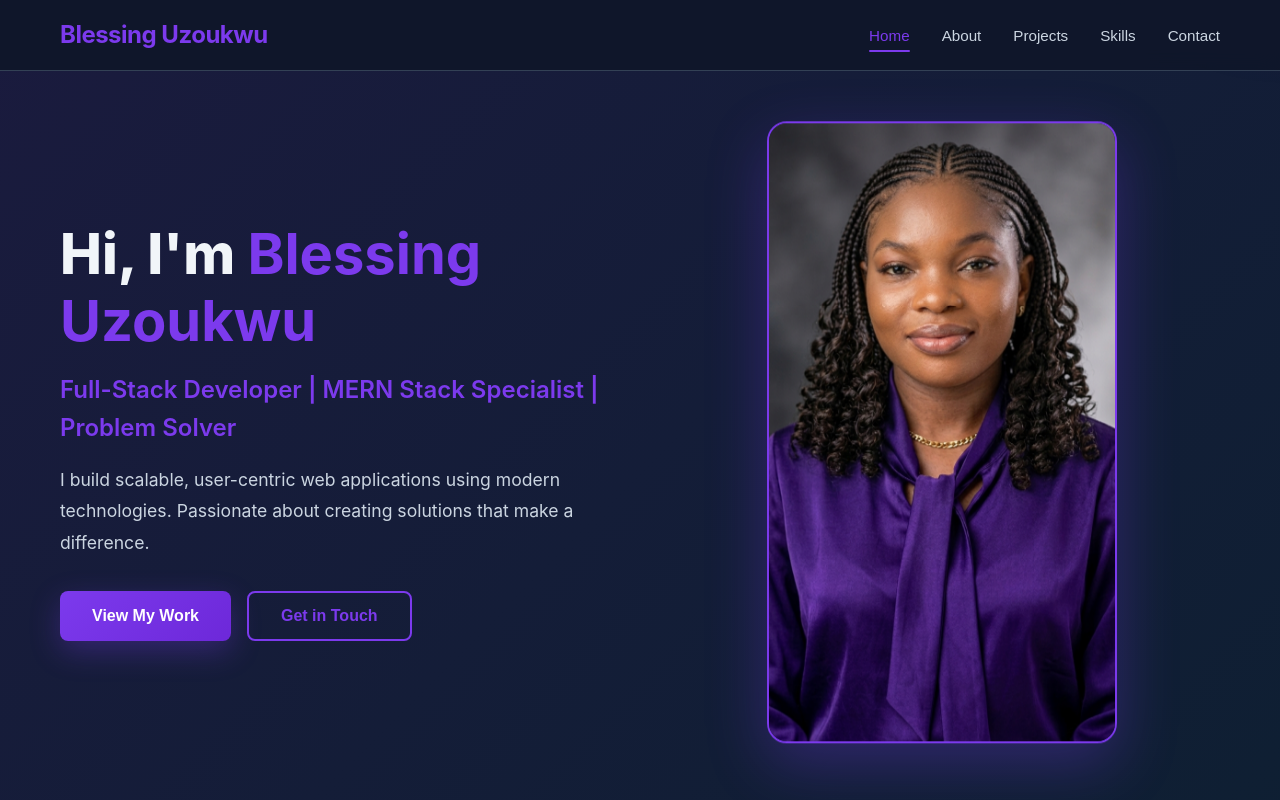
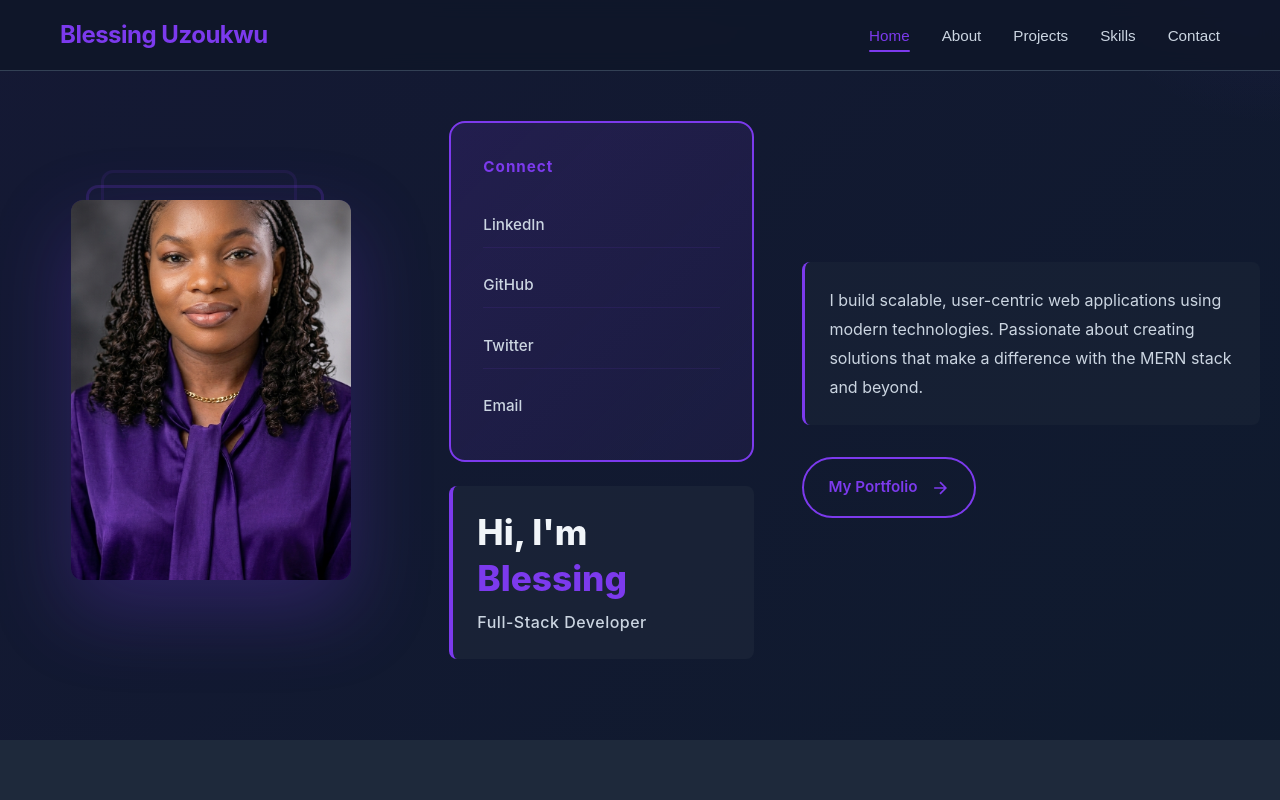
Before and after one commit to Blessbae01/BLESSING-UZOUKWU, a Next.js app: page / in a window 1280 px wide. Shown: the top 800 px of the page. Built offline with nearby package versions, Linux system fonts and the light colour scheme.

Commit message:
refactor: redesign hero section with modern asymmetrical layout
Update hero section to match reference design with purple theme

Co-authored-by: Blessing Uzoukwu <112573736+Blessbae01@users.noreply.github.com>

```diff
--- a/app/page.tsx
+++ b/app/page.tsx
@@ -58,42 +58,51 @@ export default function Home() {
 
       {/* Hero Section */}
       <section id="home" className="hero">
-        <div className="hero-content">
-          <div className="hero-text">
-            <h1 className="hero-title">
-              Hi, I&apos;m <span className="highlight">Blessing Uzoukwu</span>
-            </h1>
-            <p className="hero-subtitle">
-              Full-Stack Developer | MERN Stack Specialist | Problem Solver
-            </p>
+        <div className="hero-container">
+          {/* Left: Image with geometric frames */}
+          <div className="hero-image-section">
+            <div className="image-frames">
+              <div className="frame frame-1"></div>
+              <div className="frame frame-2"></div>
+              <div className="frame frame-3"></div>
+              <Image
+                src="/images/headshot.png"
+                alt="Blessing Uzoukwu - Full Stack Developer"
+                width={300}
+                height={400}
+                className="profile-image"
+                priority
+              />
+            </div>
+          </div>
+
+          {/* Center: Social links and intro box */}
+          <div className="hero-center-section">
+            <div className="social-box">
+              <h3>Connect</h3>
+              <Link href="https://www.linkedin.com/in/blessing-uzoukwu" target="_blank">LinkedIn</Link>
+              <Link href="https://github.com/Blessbae01" target="_blank">GitHub</Link>
+              <Link href="https://twitter.com" target="_blank">Twitter</Link>
+              <Link href="mailto:uzoukwublessing34@gmail.com">Email</Link>
+            </div>
+            <div className="intro-box">
+              <h1>Hi, I&apos;m <span>Blessing</span></h1>
+              <p>Full-Stack Developer</p>
+            </div>
+          </div>
+
+          {/* Right: Description and portfolio link */}
+          <div className="hero-right-section">
             <p className="hero-description">
               I build scalable, user-centric web applications using modern technologies.
-              Passionate about creating solutions that make a difference.
+              Passionate about creating solutions that make a difference with the MERN stack and beyond.
             </p>
-            <div className="hero-buttons">
-              <button
-                className="btn btn-primary"
-                onClick={() => scrollToSection('projects')}
-              >
-                View My Work
-              </button>
-              <button
-                className="btn btn-secondary"
-                onClick={() => scrollToSection('contact')}
-              >
-                Get in Touch
-              </button>
-            </div>
-          </div>
-          <div className="hero-image">
-            <Image
-              src="/images/headshot.png"
-              alt="Blessing Uzoukwu - Full Stack Developer"
-              width={300}
-              height={300}
-              className="profile-image"
-              priority
-            />
+            <Link href="#projects" className="portfolio-link">
+              <span>My Portfolio</span>
+              <svg viewBox="0 0 24 24" fill="none" stroke="currentColor" strokeWidth="2">
+                <path d="M5 12h14M12 5l7 7-7 7" />
+              </svg>
+            </Link>
           </div>
         </div>
       </section>
--- a/css/styles.css
+++ b/css/styles.css
@@ -133,7 +133,7 @@ pre {
   min-height: calc(100vh - 60px);
   display: flex;
   align-items: center;
-  background: linear-gradient(135deg, rgba(124, 58, 237, 0.1) 0%, rgba(6, 182, 212, 0.05) 100%);
+  background: linear-gradient(135deg, rgba(124, 58, 237, 0.05) 0%, rgba(6, 182, 212, 0.02) 100%);
   position: relative;
   overflow: hidden;
 }
@@ -150,64 +150,186 @@ pre {
   animation: float 6s ease-in-out infinite;
 }
 
-@keyframes float {
-  0%,
-  100% {
-    transform: translateY(0px);
-  }
-  50% {
-    transform: translateY(30px);
-  }
-}
-
-.hero-content {
-  max-width: 1200px;
+.hero-container {
+  max-width: 1400px;
   margin: 0 auto;
   padding: 0 20px;
   display: grid;
-  grid-template-columns: 1fr 1fr;
+  grid-template-columns: 1fr 0.8fr 1.2fr;
   gap: 3rem;
   align-items: center;
   position: relative;
   z-index: 1;
 }
 
-.hero-text h1 {
-  font-size: 3.5rem;
-  line-height: 1.2;
-  margin-bottom: 1rem;
+/* Left: Image with frames */
+.hero-image-section {
+  display: flex;
+  justify-content: center;
+  position: relative;
+}
+
+.image-frames {
+  position: relative;
+  width: 280px;
+  height: 380px;
+}
+
+.frame {
+  position: absolute;
+  border: 3px solid rgba(124, 58, 237, 0.3);
+  border-radius: 12px;
+}
+
+.frame-1 {
+  width: 100%;
+  height: 100%;
+  left: 0;
+  top: 0;
+}
+
+.frame-2 {
+  width: 85%;
+  height: 90%;
+  left: 15px;
+  top: -15px;
+  border-color: rgba(124, 58, 237, 0.2);
+}
+
+.frame-3 {
+  width: 70%;
+  height: 80%;
+  left: 30px;
+  top: -30px;
+  border-color: rgba(124, 58, 237, 0.1);
+}
+
+.profile-image {
+  position: absolute;
+  width: 100%;
+  height: 100%;
+  object-fit: cover;
+  border-radius: 12px;
+  box-shadow: 0 30px 80px rgba(124, 58, 237, 0.25);
+  z-index: 2;
+}
+
+/* Center: Social box and intro */
+.hero-center-section {
+  display: flex;
+  flex-direction: column;
+  gap: 1.5rem;
+}
+
+.social-box {
+  background: linear-gradient(135deg, rgba(124, 58, 237, 0.15) 0%, rgba(124, 58, 237, 0.08) 100%);
+  border: 2px solid var(--primary);
+  border-radius: 16px;
+  padding: 2rem;
+  display: flex;
+  flex-direction: column;
+  gap: 1rem;
+}
+
+.social-box h3 {
+  color: var(--primary);
+  font-size: 0.95rem;
+  font-weight: 700;
+  letter-spacing: 1px;
+  margin-bottom: 0.5rem;
+}
+
+.social-box a {
+  color: var(--text-secondary);
+  text-decoration: none;
+  font-size: 0.95rem;
+  font-weight: 500;
+  padding: 0.6rem 0;
+  border-bottom: 1px solid rgba(124, 58, 237, 0.1);
+  transition: all 0.3s ease;
+}
+
+.social-box a:last-child {
+  border-bottom: none;
+}
+
+.social-box a:hover {
+  color: var(--primary);
+  padding-left: 0.5rem;
+}
+
+.intro-box {
+  background: rgba(30, 41, 59, 0.6);
+  border-left: 4px solid var(--primary);
+  padding: 1.5rem;
+  border-radius: 8px;
+}
+
+.intro-box h1 {
+  font-size: 2.2rem;
+  line-height: 1.3;
+  margin-bottom: 0.5rem;
   font-weight: 800;
 }
 
-.hero-subtitle {
-  font-size: 1.5rem;
+.intro-box h1 span {
   color: var(--primary);
-  margin-bottom: 1rem;
-  font-weight: 600;
+}
+
+.intro-box p {
+  color: var(--text-secondary);
+  font-size: 1rem;
+  font-weight: 500;
+  letter-spacing: 0.5px;
+}
+
+/* Right: Description and portfolio link */
+.hero-right-section {
+  display: flex;
+  flex-direction: column;
+  gap: 2rem;
 }
 
 .hero-description {
-  font-size: 1.1rem;
+  font-size: 1rem;
   color: var(--text-secondary);
-  margin-bottom: 2rem;
   line-height: 1.8;
+  background: rgba(30, 41, 59, 0.4);
+  padding: 1.5rem;
+  border-radius: 8px;
+  border-left: 3px solid var(--primary);
 }
 
-.hero-buttons {
-  display: flex;
-  gap: 1rem;
-  flex-wrap: wrap;
+.portfolio-link {
+  display: inline-flex;
+  align-items: center;
+  gap: 0.8rem;
+  width: fit-content;
+  padding: 1rem 1.5rem;
+  border: 2px solid var(--primary);
+  border-radius: 50px;
+  color: var(--primary);
+  text-decoration: none;
+  font-weight: 600;
+  font-size: 0.95rem;
+  transition: all 0.3s ease;
+  background: transparent;
 }
 
-.profile-image {
-  width: 100%;
-  max-width: 350px;
-  height: auto;
-  border-radius: 20px;
-  box-shadow: 0 20px 60px rgba(124, 58, 237, 0.3);
-  border: 2px solid var(--primary);
-  animation: float 6s ease-in-out infinite;
-  object-fit: cover;
+.portfolio-link:hover {
+  background: var(--primary);
+  color: var(--background);
+  transform: translateX(5px);
+}
+
+.portfolio-link svg {
+  width: 20px;
+  height: 20px;
+  transition: transform 0.3s ease;
+}
+
+.portfolio-link:hover svg {
+  transform: translateX(3px);
 }
 
 .btn {
```
